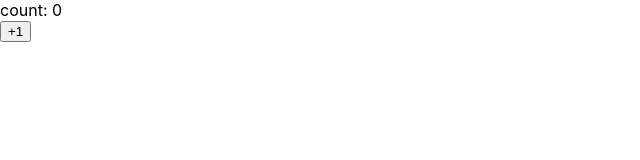
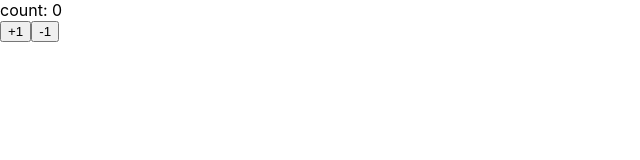
Before and after one commit to bonot9434/react-f, a React (Create React App) app: page / in a window 1280 px wide. Shown: the top 160 px of the page, without its empty margins (0-640 px from the left). Built offline with nearby package versions, Linux system fonts and the light colour scheme.

Commit message:
+-実装

```diff
--- a/src/App.js
+++ b/src/App.js
@@ -3,10 +3,14 @@
 function App() {
   const [count, setCount] = useState(0)
 
+  const increment = () => setCount(count + 1)
+  const decrement = () => setCount(count - 1)
+
   return (
     <>
       <div>count: {count}</div>
-      <button>+1</button>
+      <button onClick={increment}>+1</button>
+      <button onClick={decrement}>-1</button>
     </>
   );
 }
```
